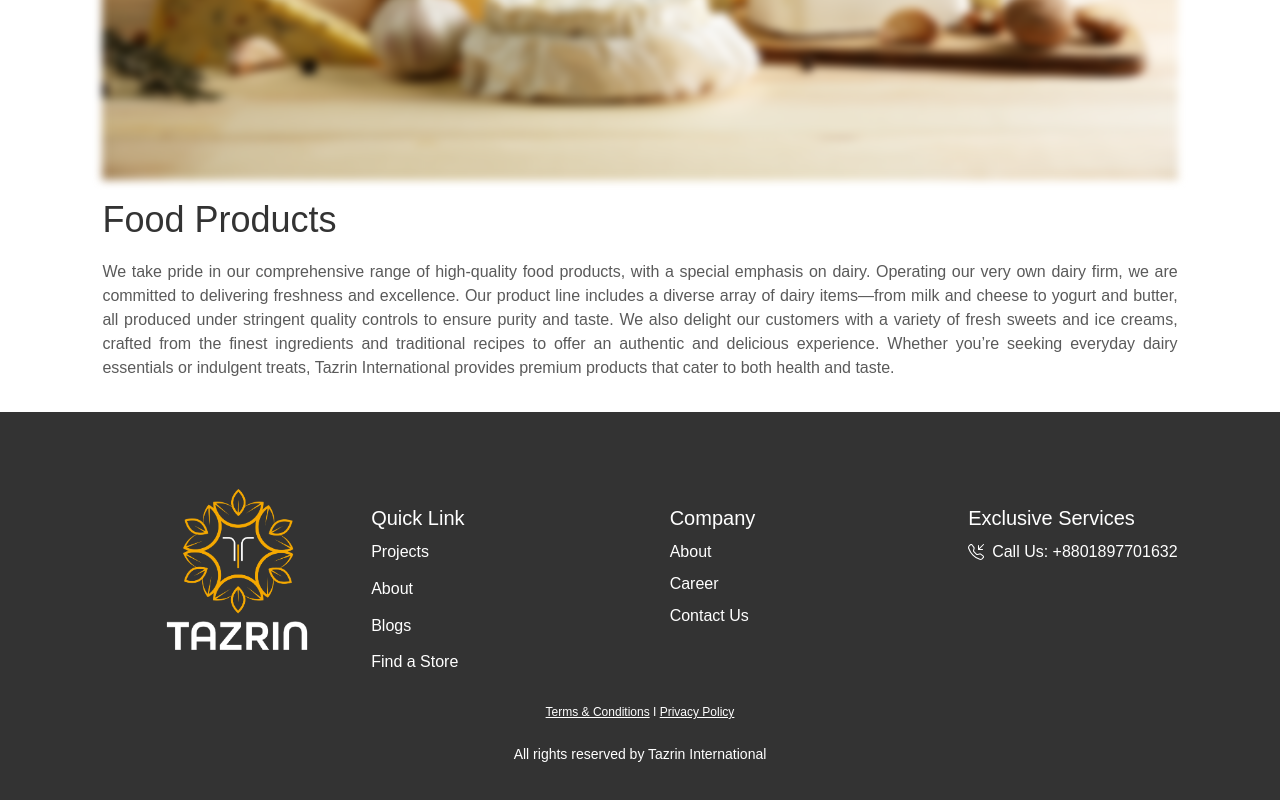
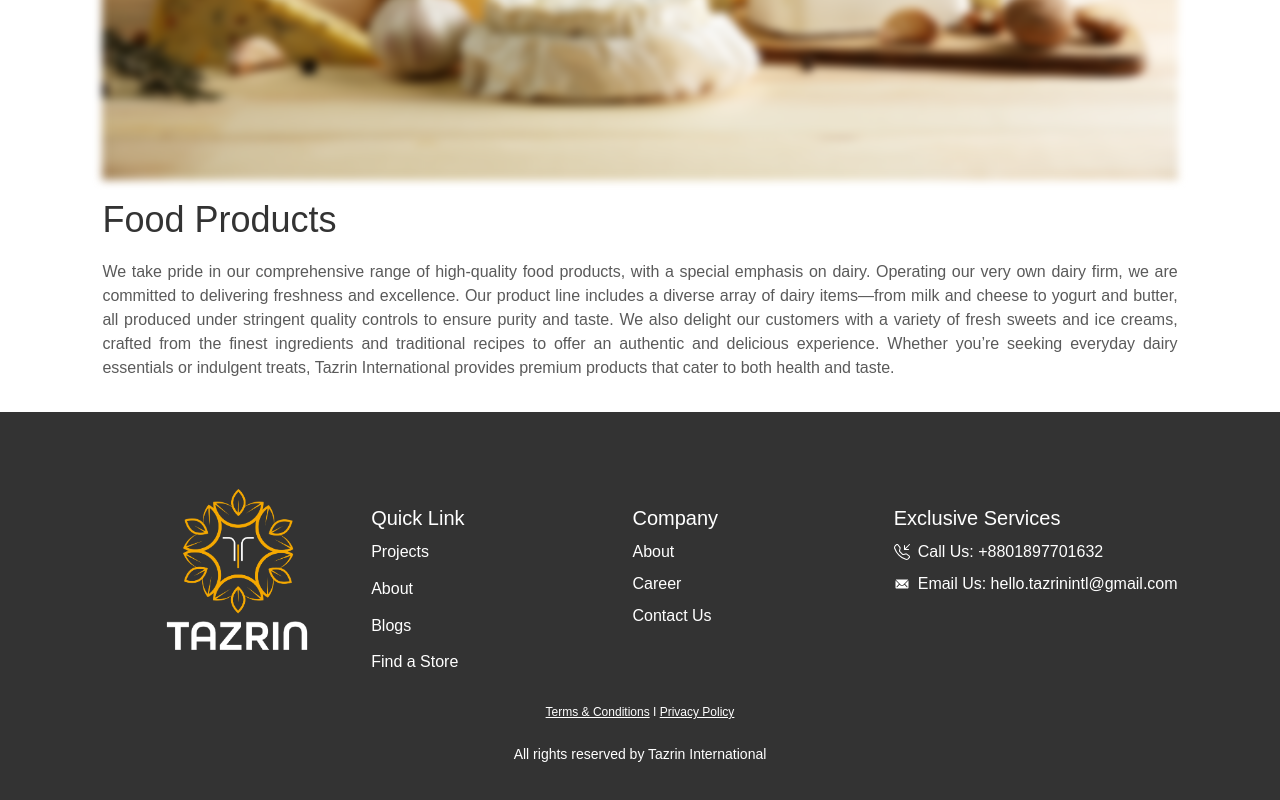
Before and after one commit to nmpavel/tazrinInternational, a Next.js app: page / in a window 1280 px wide. Shown: the part 2563-3363 px from the top of the page. Built offline with nearby package versions, Linux system fonts and the light colour scheme.

Commit message:
Deployment error solved

```diff
--- a/src/views/appbars/Footer.tsx
+++ b/src/views/appbars/Footer.tsx
@@ -11,7 +11,7 @@ import { usePathname } from 'next/navigation';
 import { useState } from 'react';
 import { BsTelephoneInbound } from 'react-icons/bs';
 import { HiOutlineMail } from 'react-icons/hi';
-import { IoMdCall } from 'react-icons/io';
+import { IoIosMail, IoMdCall } from 'react-icons/io';
 
 type Props = {};
 
@@ -53,6 +53,7 @@ const Footer = (props: Props) => {
             title: 'Exclusive Services',
             links: [
                 { title: `Call Us:  +8801897701632`, url: `tel:+8801897701632`, icon: <BsTelephoneInbound /> },
+                { title: `Email Us:  hello.tazrinintl@gmail.com`, url: `mailto:hello.tazrinintl@gmail.com`, icon: <IoIosMail /> },
             ],
         },
     ];
```
